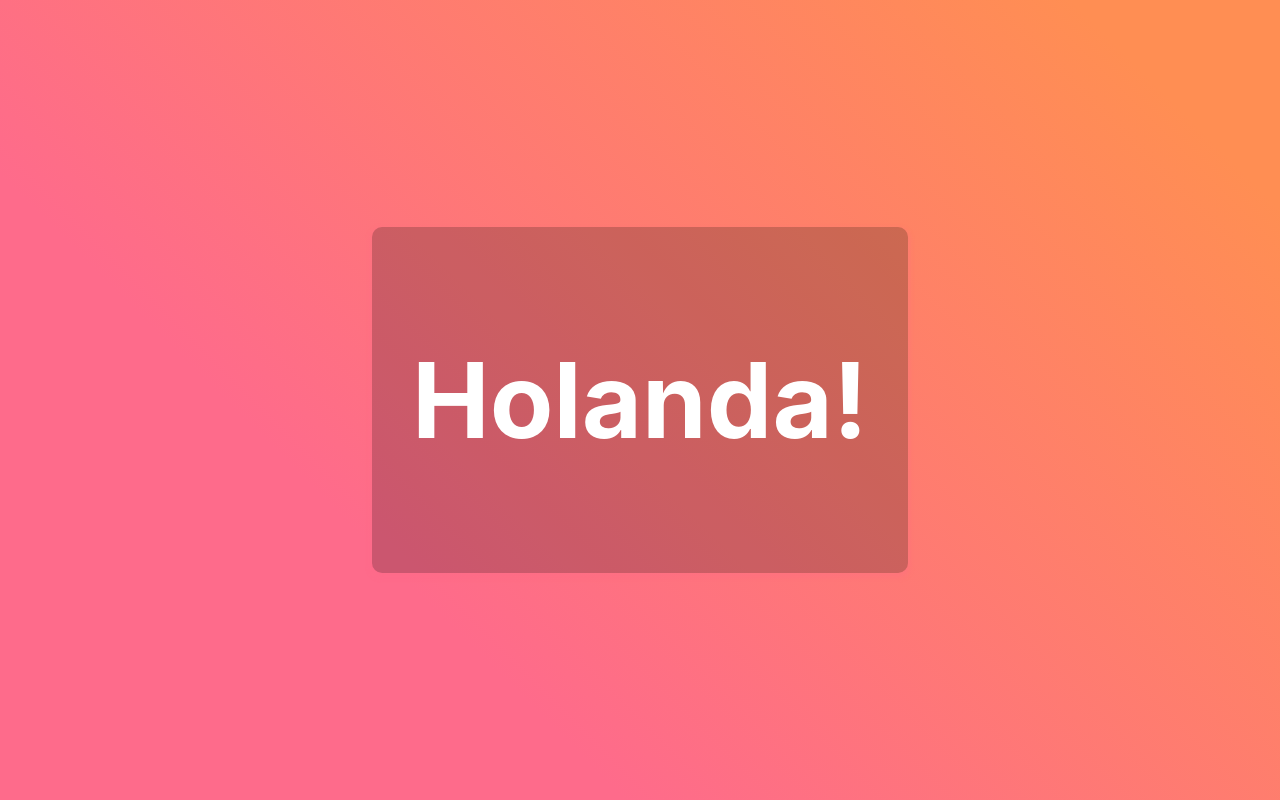
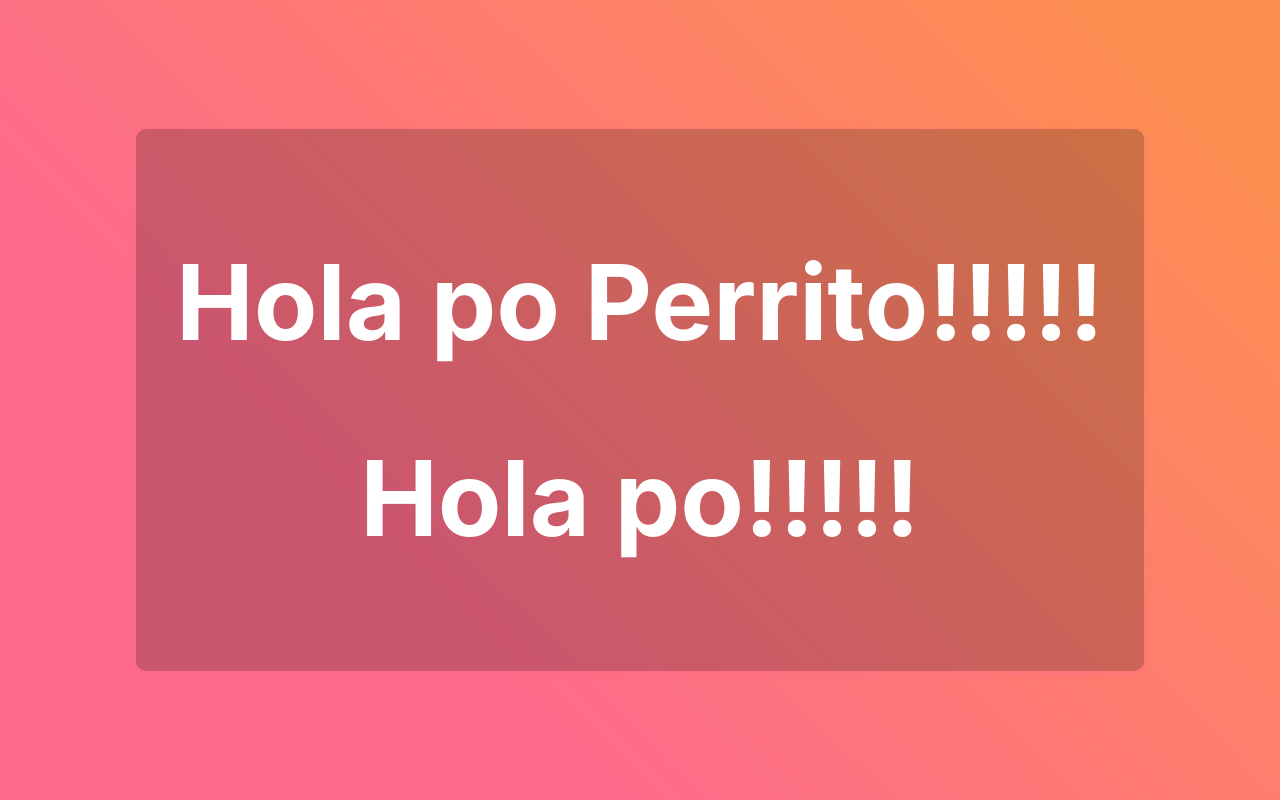
Before and after one commit to Bstnprsx/Hola_Mundo, a React (Create React App) app: page / in a window 1280 px wide. Built offline with nearby package versions, Linux system fonts and the light colour scheme.

Commit message:
change two

```diff
--- a/src/App.js
+++ b/src/App.js
@@ -5,7 +5,8 @@ function App() {
   return (
     <div className="App">
       <header className="App-header">
-        <h1 style={{ color: 'white', fontSize: '4em' }}>Holanda!</h1>
+        <h1 style={{ color: 'white', fontSize: '4em' }}>Hola po Perrito!!!!!</h1>
+        <h1 style={{ color: 'white', fontSize: '4em' }}>Hola po!!!!!</h1>
       </header>
     </div>
   );
```
